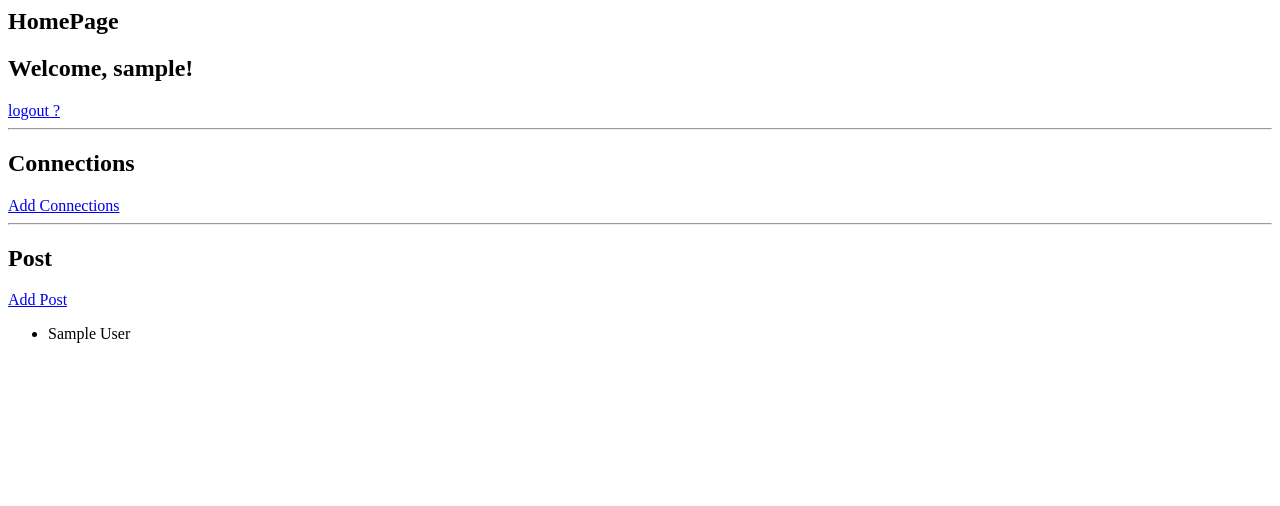
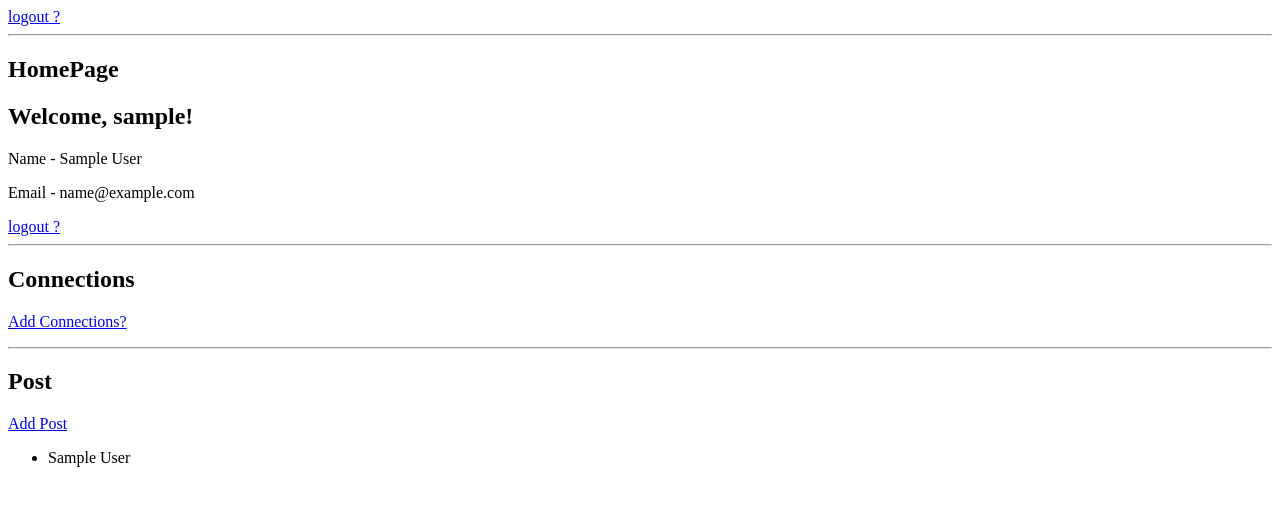
Before and after one commit to 22shubh22/django-network, a Django app: page / in a window 1280 px wide. Shown: the top 506 px of the page. Run offline with Django 3.2, Linux system fonts and the light colour scheme; a user stored in the database is signed in; tables that the repository leaves empty hold one stand-in row (values such as "Sample post").

Commit message:
Connection ALmost done

```diff
--- a/users/models.py
+++ b/users/models.py
@@ -22,6 +22,6 @@
     title = models.CharField(max_length=100)
     text = models.CharField(max_length=500)
     image = models.ImageField(upload_to='post_image', blank=True)
-    # TODO: user who can view this.
+    # TODO: user who can view post.
     def __str__(self):
         return self.title
--- a/users/templates/addconnection.html
+++ b/users/templates/addconnection.html
@@ -1,6 +1,8 @@
 {% comment %} {% extends 'base.html' %} {% endcomment %}
+<a href="{% url 'home' %}">Back to home</a>
+<hr>
+{% block content %}
 
-{% block content %}
   <h2>Connect</h2>
   <form method="post">
     {% csrf_token %}
@@ -22,7 +24,7 @@
   <h4>Results</h4>
   <ul>
     {% for Profile in search_result %}
-      <li>{{ Profile.user.username}} </li>
+      <li> <a href="{% url 'profilepage' pk=Profile.user.username %}">{{ Profile.user.username}}</a> </li>
     {% endfor %}
   </ul>
 {% endblock %}
--- a/users/templates/home.html
+++ b/users/templates/home.html
@@ -1,15 +1,19 @@
 {% block content %}
+  <a href="{% url 'logout' %}">logout ?</a>
+  <hr>
   <h2> HomePage </h2>
   <h2>Welcome, {{ profile.user.username }}!</h2>
+  <p> Name - {{profile.name}} </p>
+  <p> Email - {{profile.user.email}} </p>
   <a href="{% url 'logout' %}">logout ?</a>
   <hr>
   <h2>Connections</h2>
-  <a href="{% url 'addconnection' %}">Add Connections</a>
-  {% comment %} <ul>
+  <a href="{% url 'addconnection' %}">Add Connections?</a>
+  <ul>
     {% for item in connected_users %}
-      <li>{{ item.user.username}} </li>
+      <li> <a href="{% url 'profilepage' pk=item.user.username %}">{{ item.user.username}}</a><a href="{% url 'removefromconnection' pk=item.user.username %}"> - Remove?</a></li>
     {% endfor %}
-  </ul> {% endcomment %}
+  </ul>
   <hr>
   <h2>Post</h2>
   <a href="{% url 'addpost' %}">Add Post</a>
--- a/users/urls.py
+++ b/users/urls.py
@@ -10,5 +10,7 @@
     path('logout/', auth_views.LogoutView.as_view(), name='logout'),
     path("addpost/", views.addpost, name="addpost"),
     path("connect/", views.addconnection, name="addconnection"),
-    path("profile/<str:pk>", views.profilepage, name="profilepage")
+    path("profile/<str:pk>", views.profilepage, name="profilepage"),
+    path("addtoconnection/<str:pk>",views.addtoconnection, name="addtoconnection"),
+    path("removefromconnection/<str:pk>",views.removefromconnection, name="removefromconnection"),
 ]
--- a/users/views.py
+++ b/users/views.py
@@ -41,9 +41,8 @@
     posts = Post.objects.filter(user=profile).order_by()
     print(posts)
     connected_users = profile.connected_users.all()
-    print("connected_users" ,type(connected_users))
-    # TODO: homepage connections are not shown
-    print(connected_users)
+    connected_users = connected_users.exclude(user=request.user)
+    print("connected_users", connected_users)
     return render(request, 'home.html', {'profile': profile, 'posts':posts, 'connected_users': connected_users})
 
 # click on post to know more about post.
@@ -92,9 +91,39 @@
         form = SearchConnectionForm()
         return render(request, 'addconnection.html', {'form': form})
 
-#TODO: make user profiles
+@login_required
 def profilepage(request, pk):
     profile = Profile.objects.filter(user__username=str(pk)).first()
     print(profile)
-    # print(profile.connected_users)
-    return render(request, 'profiles.html', {'profile': profile})
+    posts = Post.objects.filter(user=profile).order_by()
+    print(posts)
+    connected_users = profile.connected_users.all()
+    print(connected_users)
+    #exclude itself from connected_users
+    connected_users = connected_users.exclude(id=profile.id)
+    connected_users = connected_users.exclude(user=request.user)
+    print(connected_users)
+    current_user = Profile.objects.filter(user=request.user).first()
+    current_user_connections = current_user.connected_users.all()
+    # mutual connections
+    mutual_connection = connected_users & current_user_connections
+    if profile in current_user_connections:
+        connected = True
+    else:
+        connected = False
+    return render(request, 'profiles.html', {'profile': profile, 'posts':posts, 'connected_users': connected_users, 'mutual_connections': mutual_connection,'connected': connected})
+
+@login_required
+def addtoconnection(request, pk):
+    profile= Profile.objects.filter(user__username=str(pk)).first()
+    current_user = Profile.objects.filter(user=request.user).first()
+    current_user.connected_users.add(profile)
+    redirect_url = '/profile/' + str(pk)
+    return redirect(redirect_url)
+
+@login_required
+def removefromconnection(request, pk):
+    profile= Profile.objects.filter(user__username=str(pk)).first()
+    current_user = Profile.objects.filter(user=request.user).first()
+    current_user.connected_users.remove(profile)
+    return redirect('home')
```
Also changed, not shown: assignment/settings.py (+8 -4 lines), users/templates/profiles.html (+31 -4 lines), users/migrations/0001_initial.py, users/migrations/0002_profile_name.py (deleted), users/migrations/0003_auto_20210422_1123.py (deleted), users/migrations/0004_auto_20210422_1141.py (deleted), users/migrations/0005_auto_20210423_0419.py (deleted), users/migrations/0006_post.py (deleted), users/migrations/0007_alter_post_image.py (deleted), users/migrations/0008_alter_post_image.py (deleted), users/migrations/0009_profile_connected_users.py (deleted), users/migrations/0010_alter_profile_user.py (deleted), users/migrations/0011_profile_name.py (deleted).
